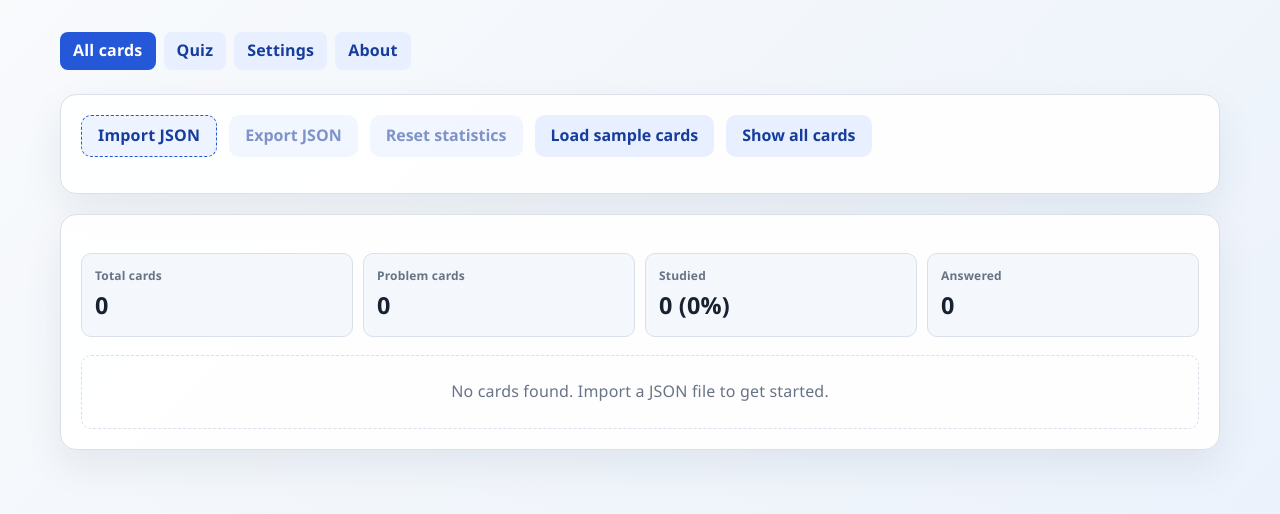
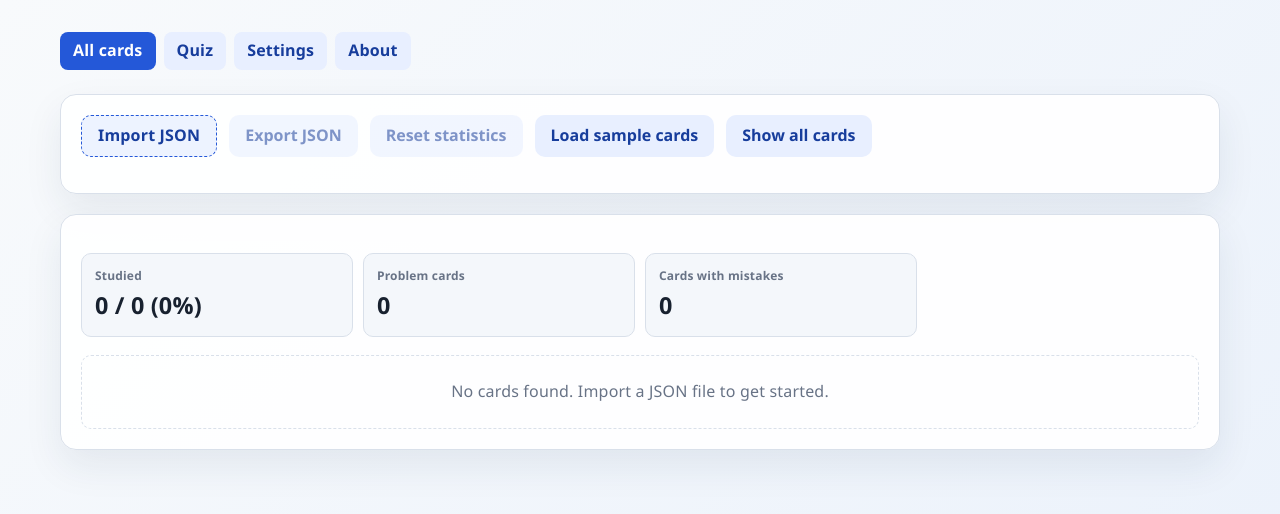
Before and after one commit to SVDotsenko/weak-cards-quiz-react, a React (Vite) app: page /cards in a window 1280 px wide. Shown: the top 514 px of the page. Built offline with nearby package versions, Linux system fonts and the light colour scheme.

Commit message:
feat: update card statistics calculations and improve translation keys for stats

```diff
--- a/src/cards.js
+++ b/src/cards.js
@@ -74,8 +74,8 @@ export function getStoredCards() { try { return normalizeCards(JSON.parse(localS
 export function saveCards(cards) { localStorage.setItem(STORAGE_KEY, JSON.stringify(cards)) }
 export function clearStoredCards() { localStorage.removeItem(STORAGE_KEY) }
 export function calculateOverallStats(cards) {
-    const studiedCount = cards.filter((card) => card.stats.timesShown > 0).length
-    return { totalCount: cards.length, problemCount: cards.filter((card) => card.stats.lastAttemptCorrect === false).length, studiedCount, studiedPercent: cards.length ? Math.round((studiedCount / cards.length) * 100) : 0, answeredCount: cards.reduce((total, card) => total + card.stats.timesShown, 0) }
+    const studiedCount = cards.filter((card) => card.stats.lastAttemptCorrect === true).length
+    return { totalCount: cards.length, problemCount: cards.filter((card) => card.stats.lastAttemptCorrect === false).length, studiedCount, studiedPercent: cards.length ? Math.round((studiedCount / cards.length) * 100) : 0, mistakesCount: cards.filter((card) => card.stats.timesWrong > 0).length }
 }
 export function filterCards(cards, filter) { return filter === 'problem' ? cards.filter((card) => card.stats.lastAttemptCorrect === false) : filter === 'errors' ? cards.filter((card) => card.stats.timesWrong > 0) : cards }
 export function sortCardsForDisplay(cards) {
--- a/src/components/cards/Stats.jsx
+++ b/src/components/cards/Stats.jsx
@@ -5,10 +5,12 @@ function Stats({ cards, visible }) {
   const { t } = useApp();
   const stats = calculateOverallStats(cards);
   const values = [
-    [t("stats.total"), stats.totalCount],
+    [
+      t("stats.studied"),
+      `${stats.studiedCount} / ${stats.totalCount} (${stats.studiedPercent}%)`,
+    ],
     [t("stats.problems"), stats.problemCount],
-    [t("stats.studied"), `${stats.studiedCount} (${stats.studiedPercent}%)`],
-    [t("stats.answered"), stats.answeredCount],
+    [t("stats.mistakes"), stats.mistakesCount],
   ];
 
   return (
--- a/src/i18n/index.js
+++ b/src/i18n/index.js
@@ -7,7 +7,7 @@ const translations = {
         navigation: { cards: "All cards", quiz: "Quiz", settings: "Settings", about: "About", menu: "Main menu", openMenu: "Open menu", closeMenu: "Close menu" },
         settings: { title: "Settings", startPage: "Page to open on launch", interfaceLanguage: "Interface language", english: "English", russian: "Russian", routeCards: "All cards", routeQuiz: "Quiz", routeAbout: "About" },
         cards: { import: "Import JSON", export: "Export JSON", resetStats: "Reset statistics", deleteAll: "Delete all cards", loadSample: "Load sample cards", showErrors: "Show {count} cards with errors", showAll: "Show all cards", errors: "With errors", empty: "No cards found. Import a JSON file to get started.", confirmDelete: "Delete all cards permanently?", cardLanguage: "Russian", cardLanguageEnglish: "English", mistakes: "Mistakes: {count}", studied: "Times studied: {count}" },
-        stats: { total: "Total cards", problems: "Problem cards", studied: "Studied", answered: "Answered" },
+        stats: { total: "Total cards", problems: "Problem cards", studied: "Studied", mistakes: "Cards with mistakes" },
         quiz: { notStarted: "The quiz has not started yet.", batchSize: "Batch size", start: "Start quiz", card: "Card {current} of {total}", answer: "Answer", next: "Next card" },
         about: {
             purposeTitle: "Why was this app created?",
@@ -26,8 +26,8 @@ const translations = {
     ru: {
         navigation: { cards: "Все карточки", quiz: "Тест", settings: "Настройки", about: "О приложении", menu: "Основное меню", openMenu: "Открыть меню", closeMenu: "Закрыть меню" },
         settings: { title: "Настройки", startPage: "Страница при входе в приложение", interfaceLanguage: "Язык интерфейса", english: "English", russian: "Русский", routeCards: "Все карточки", routeQuiz: "Тест", routeAbout: "О приложении" },
-        cards: { import: "Загрузить JSON-файл", export: "Экспортировать JSON", resetStats: "Обнулить статистику", deleteAll: "Удалить все карточки", loadSample: "Загрузить тестовые карточки", showErrors: "Показать {count} карточки с ошибками", showAll: "Показать все карточки", errors: "С ошибками", empty: "Карточки не найдены. Загрузите JSON-файл, чтобы начать.", confirmDelete: "Удалить все карточки безвозвратно?", cardLanguage: "Русский", cardLanguageEnglish: "English", mistakes: "Ошибок: {count}", studied: "Изучений: {count}" },
-        stats: { total: "Всего карточек", problems: "Проблемных", studied: "Изучено", answered: "Отвечено" },
+        cards: { import: "Загрузить JSON-файл", export: "Экспортировать JSON", resetStats: "Обнулить статистику", deleteAll: "Удалить все карточки", loadSample: "Загрузить тестовые карточки", showErrors: "Показать карточки с ошибками: {count}", showAll: "Показать все карточки", errors: "С ошибками", empty: "Карточки не найдены. Загрузите JSON-файл, чтобы начать.", confirmDelete: "Удалить все карточки безвозвратно?", cardLanguage: "Русский", cardLanguageEnglish: "English", mistakes: "Ошибок: {count}", studied: "Изучений: {count}" },
+        stats: { total: "Всего карточек", problems: "Проблемных", studied: "Изучено", mistakes: "Карточек с ошибками" },
         quiz: { notStarted: "Тест ещё не начат.", batchSize: "Размер батча", start: "Начать тест", card: "Карточка {current} из {total}", answer: "Ответить", next: "Следующая карточка" },
         about: {
             purposeTitle: "Зачем создано это приложение?",
```
Also changed, not shown: 1 other file (tests, documents, lock files or other folders).
